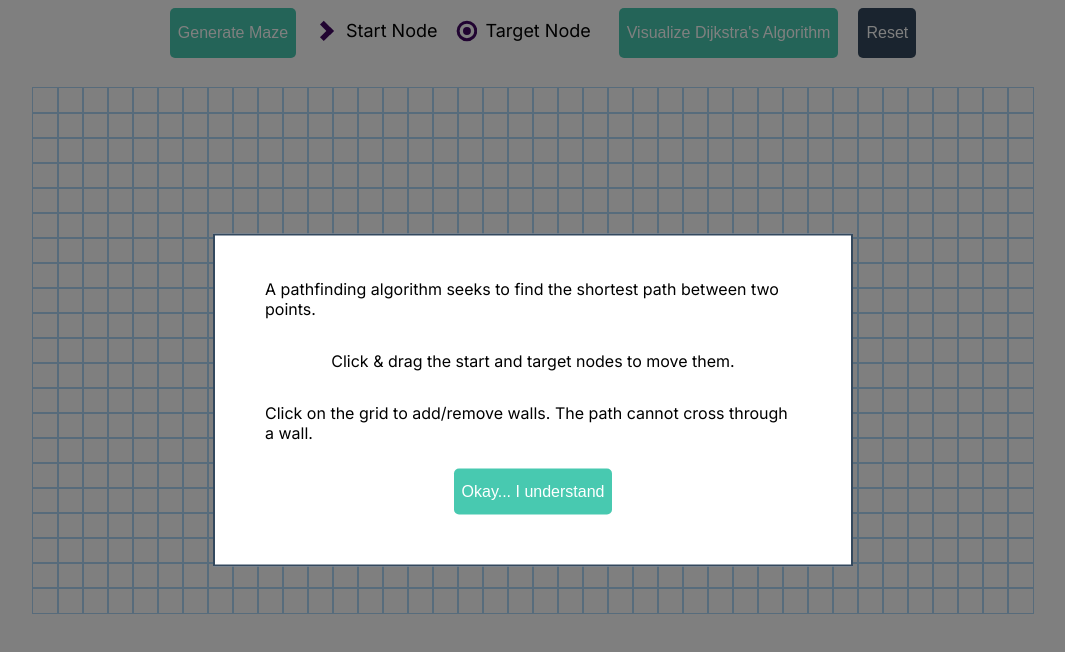
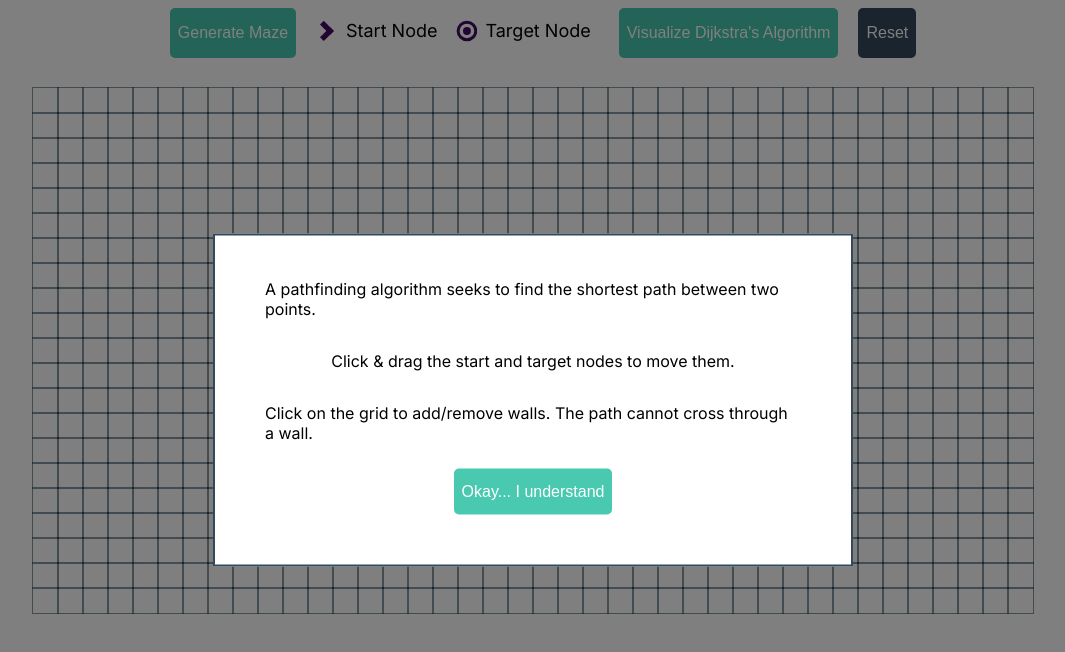
Before and after one commit to sava-stanchev/algorithmic-pathfinding, a React (Create React App) app: page / in a window 1280 px wide. Shown: the top 652 px of the page, without its empty margins (107-1172 px from the left). Built offline with nearby package versions, Linux system fonts and the light colour scheme.

Commit message:
change node outline color

```diff
--- a/src/Visualizer/SingleNode/SingleNode.css
+++ b/src/Visualizer/SingleNode/SingleNode.css
@@ -1,7 +1,7 @@
 .node {
   width: 25px;
   height: 25px;
-  outline: 1px solid rgb(175, 216, 248);
+  outline: 1px solid rgba(12, 53, 71, 0.5);
   user-select: none;
 }
 
```
